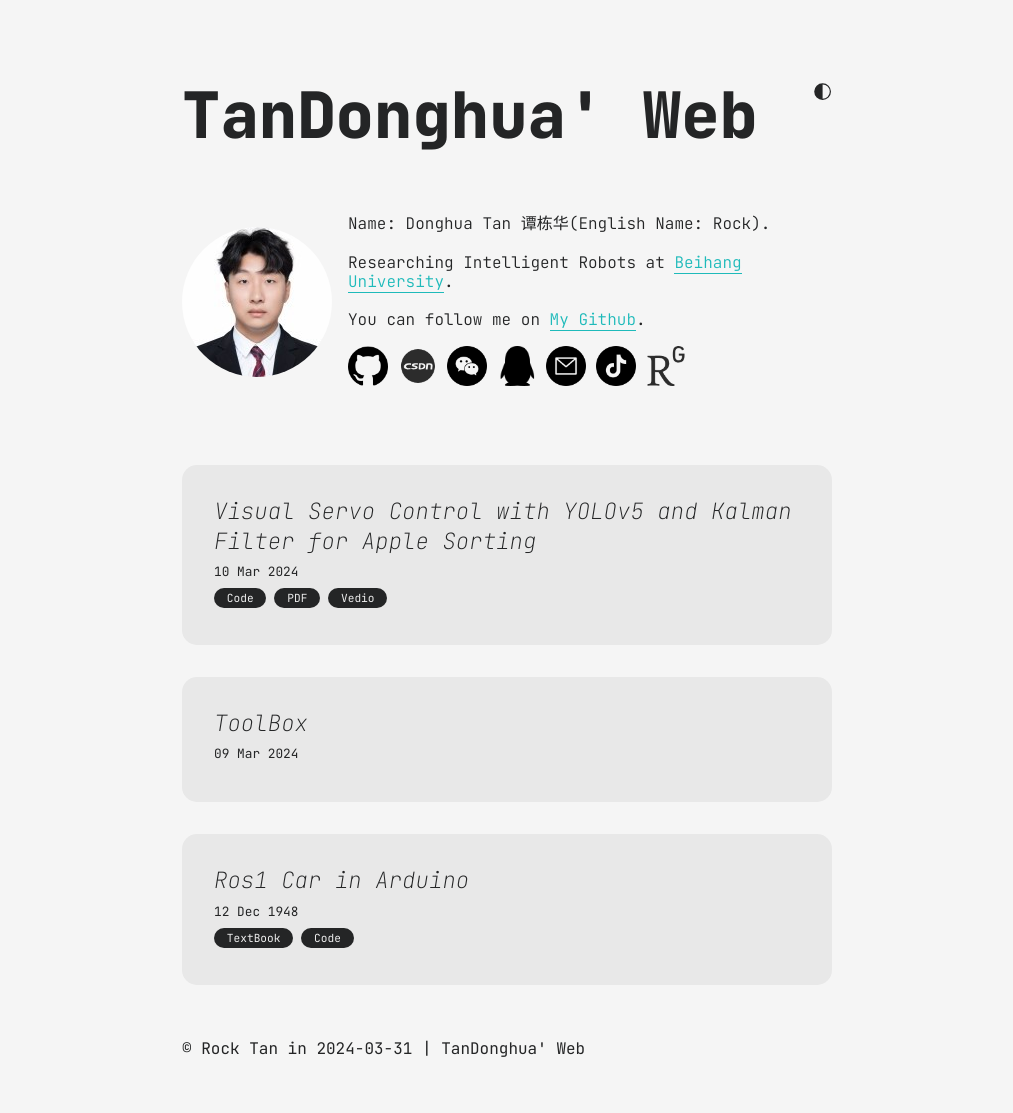
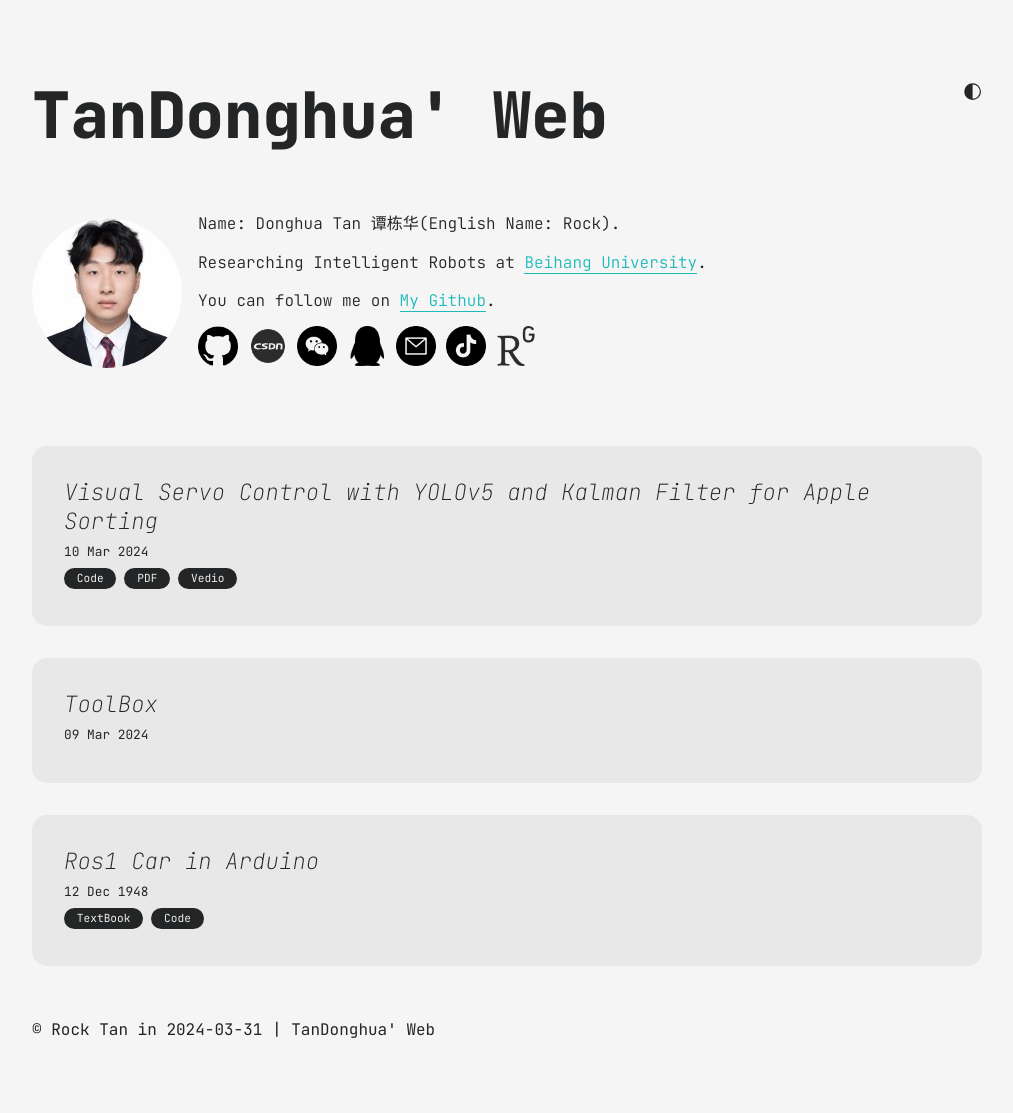
Before and after one commit to Rock230303/Rock230303.github.io, a Jekyll site: the page built from index.md, in a window 1280 px wide. Shown: the whole page, without its empty margins (133-1146 px from the left). Built offline with Jekyll 4.4.1, drawn with Linux system fonts in a browser that asks for light colours.

Commit message:
Update blog.css

```diff
--- a/assets/css/blog.css
+++ b/assets/css/blog.css
@@ -36,7 +36,7 @@ header .site-title {
 }
 main {
   margin: 0 auto;
-  max-width: 650px;
+  max-width: 950px;
   padding: 3rem 0;
 }
 
```
